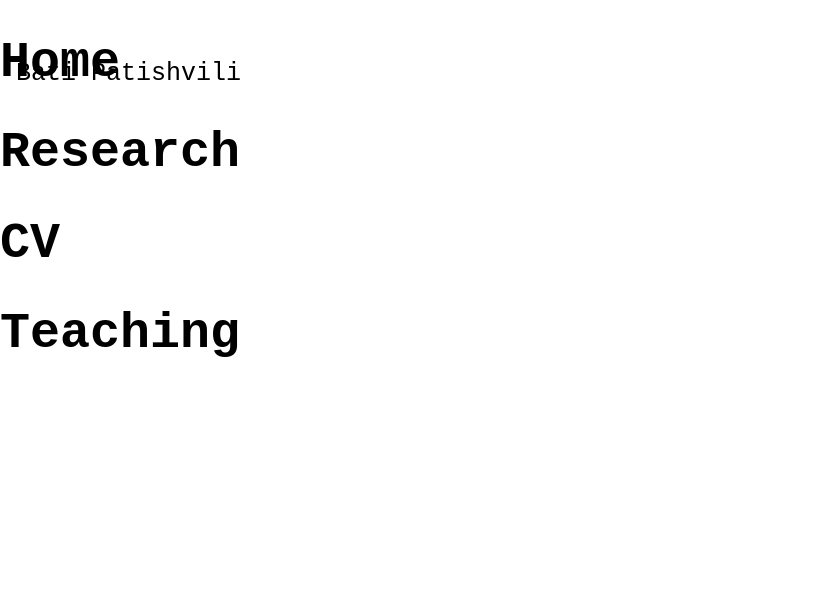
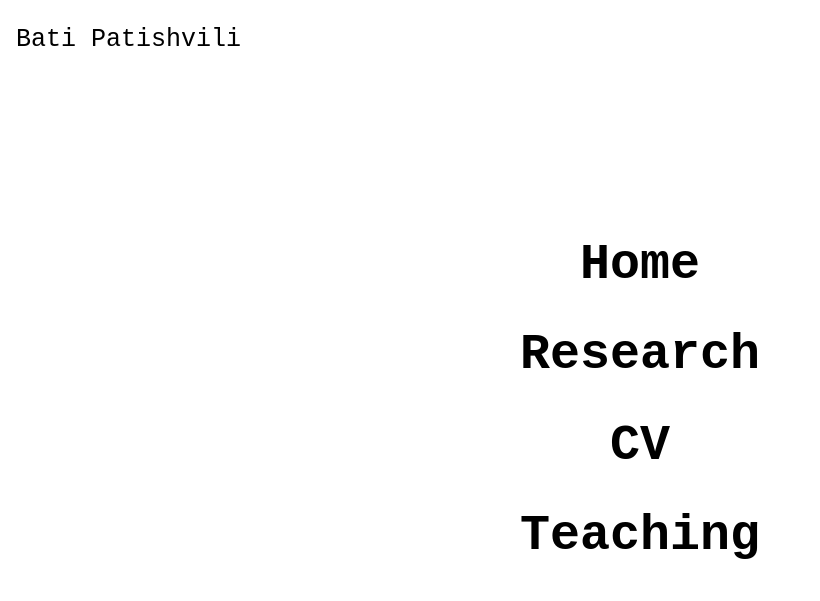
Before and after one commit to batipatishvili/batipatishvili.github.io, a plain HTML site: page index.html in a window 1280 px wide. Shown: the whole page, without its empty margins (0-820 px from the left). Drawn offline with Linux system fonts and the light colour scheme.

Commit message:
Update index.html

```diff
--- a/index.html
+++ b/index.html
@@ -48,7 +48,7 @@ hr {
   <div class="topleft">
     <p>Bati Patishvili</p>
   </div>
-  <div class="middleleft">
+  <div class="middle">
     <h1>Home</h1>
     <h1>Research</h1>
     <h1>CV</h1>
```
